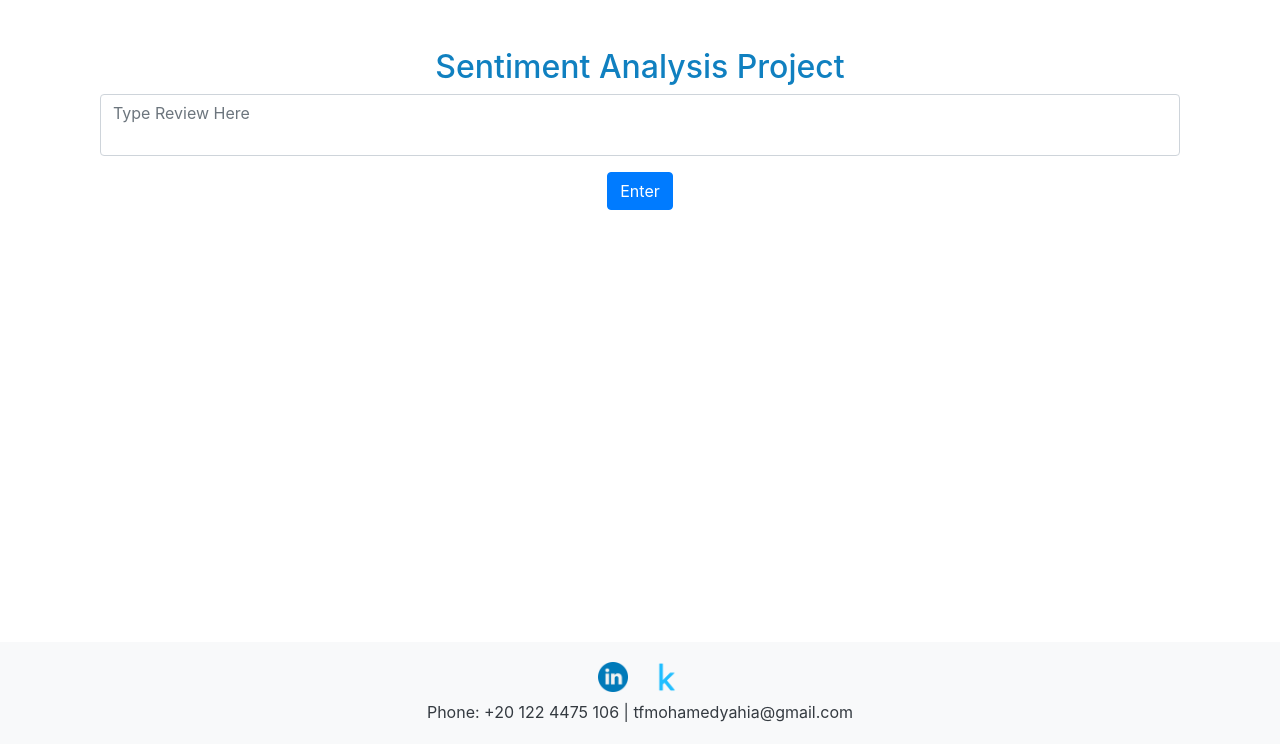
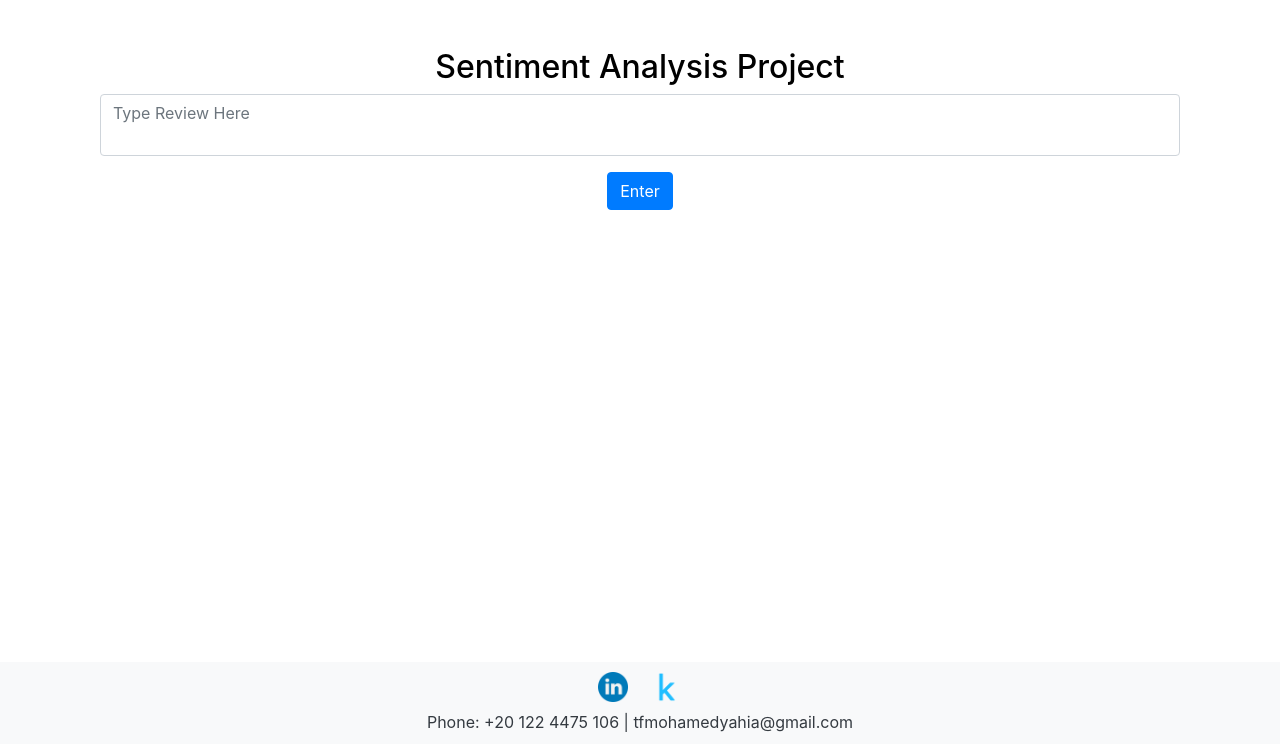
Before and after one commit to 24-mohamedyehia/Restaurant_Reviews_Sentiment_Analysis, a Flask app: page / in a window 1280 px wide. Shown: the part 56-800 px from the top of the page. Run offline with Flask 3, Linux system fonts and the light colour scheme; parts of the project's set-up code (start-up, migrations or seed data) failed here and were passed over; some libraries are stand-ins or nearby versions.

Commit message:
update style css

```diff
--- a/static/css/main.css
+++ b/static/css/main.css
@@ -34,22 +34,18 @@ a:hover {
 
 span {
     margin-right: 5px;
+    color: black;
 }
 
 .text-center {
-    color: rgb(16, 128, 192);
-
-}
-
-.result {
-    color:rgb(55, 211, 138)
+    color: rgb(0, 0, 0);
 
 }
 
 .footer {
     background-color: #f3eded;
     color: #f6f8fa;
-    padding: 20px 0;
+    padding: 10px 0;
 }
 
 .footer a {
@@ -65,3 +61,7 @@ span {
     padding-left: 30px;  /* Add left padding */
     padding-right: 30px; /* Add right padding */
 }
+
+.project-name {
+    max-height: 80px;
+}
```
